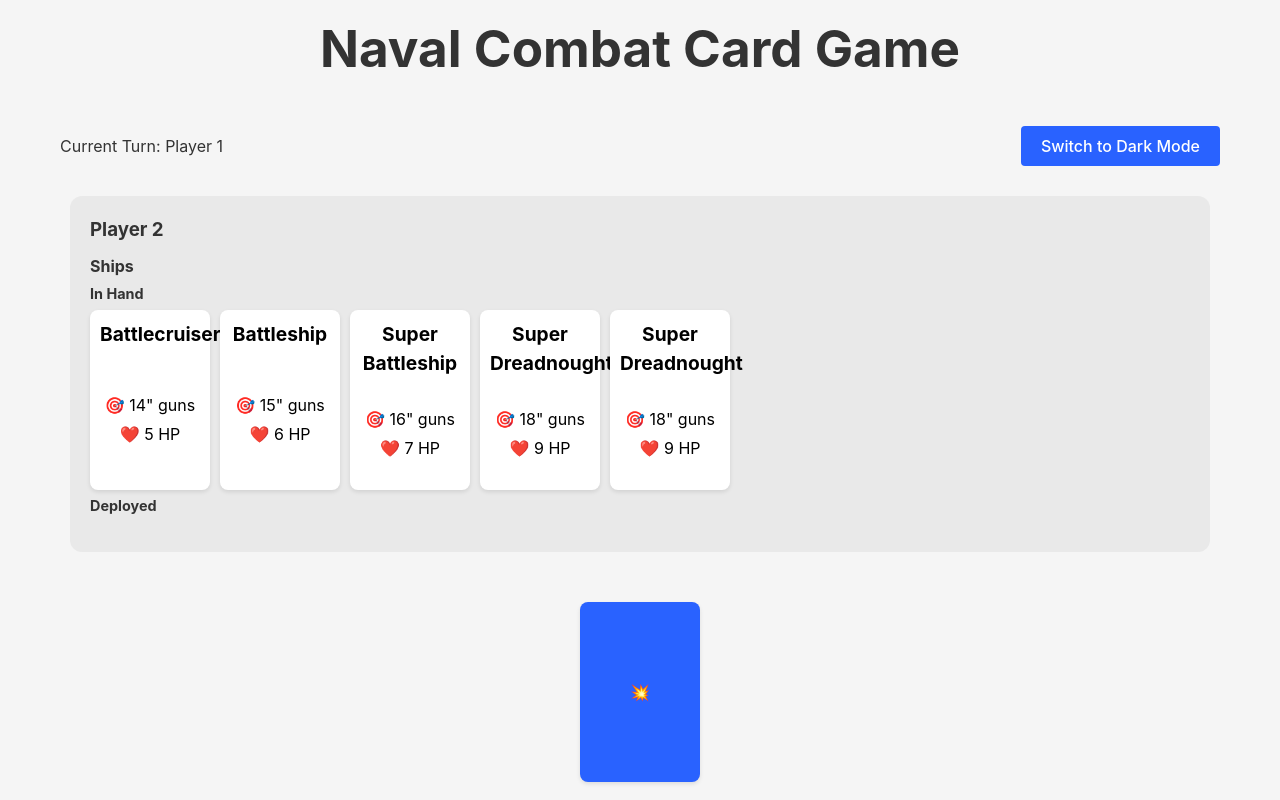
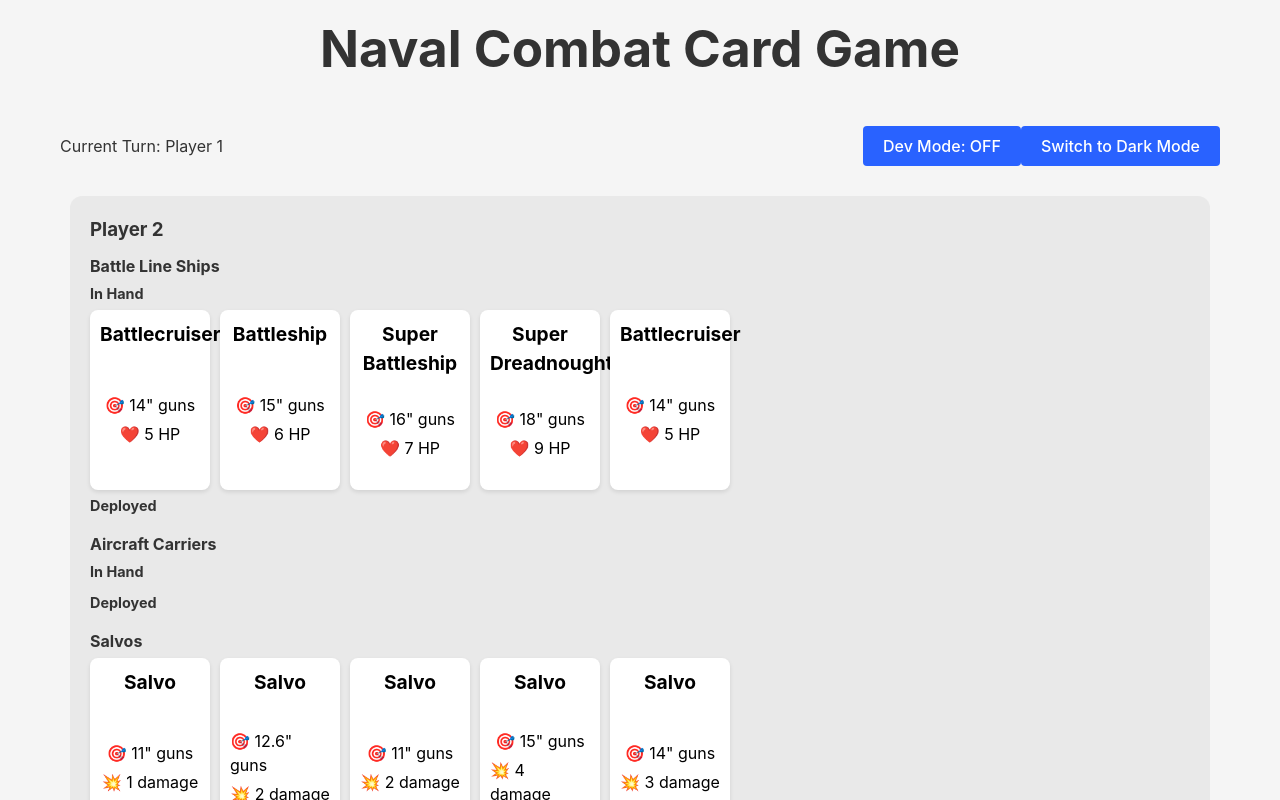
Before and after one commit to summersb/game, a React (Vite) app: page / in a window 1280 px wide. Both pictures are taken after a click on the button "Start Game". Shown: the top 800 px of the page. Built offline with nearby package versions, Linux system fonts and the light colour scheme.

Commit message:
Add dev mode functionality to Game component and enhance PlayerHand display for ship types. Implemented toggling for card visibility based on dev mode, separated normal ships and carriers in PlayerHand, and updated game logic to restrict targeting carriers when normal ships are present.

```diff
--- a/src/components/Game.tsx
+++ b/src/components/Game.tsx
@@ -55,8 +55,17 @@ const Controls = styled.div`
     margin-bottom: 20px;
 `;
 
+// Add new styled component for dev controls
+const DevControls = styled.div`
+    display: flex;
+    gap: 10px;
+    align-items: center;
+    margin-left: 20px;
+`;
+
 const Game: React.FC = () => {
     const { themeColors, toggleTheme, theme } = useTheme();
+    const [devMode, setDevMode] = useState(false);
     const [gameState, setGameState] = useState<GameState>({
         players: [],
         shipDeck: [],
@@ -72,20 +81,21 @@ const Game: React.FC = () => {
         const playDeck = createPlayDeck();
         const { playerShips, playerHands, remainingShipDeck, remainingPlayDeck } = dealInitialHands(shipDeck, playDeck, 2);
 
+        // Modify the initial setup to respect dev mode
         const players: Player[] = [
             {
                 id: '1',
                 name: 'Player 1',
-                ships: playerShips[0],
-                hand: playerHands[0],
+                ships: playerShips[0].map(ship => ({ ...ship, faceUp: devMode || ship.faceUp })),
+                hand: playerHands[0].map(card => ({ ...card, faceUp: devMode || card.faceUp })),
                 playedShips: [],
                 discardedSalvos: []
             },
             {
                 id: '2',
                 name: 'Player 2',
-                ships: playerShips[1],
-                hand: playerHands[1],
+                ships: playerShips[1].map(ship => ({ ...ship, faceUp: devMode || ship.faceUp })),
+                hand: playerHands[1].map(card => ({ ...card, faceUp: devMode || card.faceUp })),
                 playedShips: [],
                 discardedSalvos: []
             }
@@ -93,8 +103,8 @@ const Game: React.FC = () => {
 
         setGameState({
             players,
-            shipDeck: remainingShipDeck,
-            playDeck: remainingPlayDeck,
+            shipDeck: remainingShipDeck.map(ship => ({ ...ship, faceUp: devMode || ship.faceUp })),
+            playDeck: remainingPlayDeck.map(card => ({ ...card, faceUp: devMode || card.faceUp })),
             currentPlayerIndex: 0,
             gameStarted: true
         });
@@ -105,7 +115,7 @@ const Game: React.FC = () => {
 
         const newState = { ...gameState };
         const drawnCard = newState.playDeck.pop()!;
-        drawnCard.faceUp = true;
+        drawnCard.faceUp = devMode || true; // Make card face up in dev mode
 
         newState.players[newState.currentPlayerIndex].hand.push(drawnCard);
         setGameState(newState);
@@ -140,6 +150,14 @@ const Game: React.FC = () => {
             return;
         }
 
+        // Check if trying to target a carrier when other ships exist
+        const targetPlayer = gameState.players[(gameState.currentPlayerIndex + 1) % 2];
+        const normalShips = targetPlayer.playedShips.filter(s => s.type === 'normal');
+        if (selectedShip.type === 'carrier' && normalShips.length > 0) {
+            alert("Cannot target Aircraft Carriers while other ships remain!");
+            return;
+        }
+
         // Check if the salvo matches the selected ship's gun size
         if (salvo.gunSize !== selectedShip.gunSize) {
             alert("Salvo gun size must match the target ship's gun size!");
@@ -152,7 +170,6 @@ const Game: React.FC = () => {
         newState.players[gameState.currentPlayerIndex].discardedSalvos.push(salvo);
 
         // Find the target ship in the opponent's played ships
-        const targetPlayer = gameState.players[(gameState.currentPlayerIndex + 1) % 2];
         const shipIndex = targetPlayer.playedShips.findIndex(ship => ship === selectedShip);
 
         if (shipIndex !== -1) {
@@ -172,8 +189,9 @@ const Game: React.FC = () => {
             }
         }
 
-        // Check for game over
-        if (newState.players[(gameState.currentPlayerIndex + 1) % 2].playedShips.length === 0) {
+        // Check for game over - now includes checking both normal ships and carriers
+        const remainingShips = newState.players[(gameState.currentPlayerIndex + 1) % 2].playedShips;
+        if (remainingShips.length === 0) {
             alert(`${currentPlayer.name} wins!`);
             newState.gameStarted = false;
         } else {
@@ -186,7 +204,39 @@ const Game: React.FC = () => {
     };
 
     const selectShip = (ship: ShipCard) => {
+        const targetPlayer = gameState.players[(gameState.currentPlayerIndex + 1) % 2];
+        const normalShips = targetPlayer.playedShips.filter(s => s.type === 'normal');
+
+        // Only allow targeting carriers if no other ships remain
+        if (ship.type === 'carrier' && normalShips.length > 0) {
+            alert("Cannot target Aircraft Carriers while other ships remain!");
+            return;
+        }
+
         setSelectedShip(ship === selectedShip ? null : ship);
+    };
+
+    // Add function to toggle dev mode
+    const toggleDevMode = () => {
+        const newDevMode = !devMode;
+        setDevMode(newDevMode);
+
+        if (gameState.gameStarted) {
+            // Update all cards' visibility when toggling dev mode
+            const newState = {
+                ...gameState,
+                players: gameState.players.map(player => ({
+                    ...player,
+                    ships: player.ships.map(ship => ({ ...ship, faceUp: newDevMode || ship.faceUp })),
+                    hand: player.hand.map(card => ({ ...card, faceUp: newDevMode || card.faceUp })),
+                    playedShips: player.playedShips.map(ship => ({ ...ship, faceUp: newDevMode || ship.faceUp })),
+                    discardedSalvos: player.discardedSalvos.map(card => ({ ...card, faceUp: newDevMode || card.faceUp }))
+                })),
+                shipDeck: gameState.shipDeck.map(ship => ({ ...ship, faceUp: newDevMode || ship.faceUp })),
+                playDeck: gameState.playDeck.map(card => ({ ...card, faceUp: newDevMode || card.faceUp }))
+            };
+            setGameState(newState);
+        }
     };
 
     return (
@@ -202,9 +252,20 @@ const Game: React.FC = () => {
                         )}
                     </div>
                 )}
-                <Button themeColors={themeColors} onClick={toggleTheme}>
-                    Switch to {theme === 'light' ? 'Dark' : 'Light'} Mode
-                </Button>
+                <div style={{ display: 'flex', alignItems: 'center' }}>
+                    <DevControls>
+                        <Button
+                            themeColors={themeColors}
+                            onClick={toggleDevMode}
+                            style={{ backgroundColor: devMode ? themeColors.buttonHover : themeColors.buttonBackground }}
+                        >
+                            Dev Mode: {devMode ? 'ON' : 'OFF'}
+                        </Button>
+                    </DevControls>
+                    <Button themeColors={themeColors} onClick={toggleTheme}>
+                        Switch to {theme === 'light' ? 'Dark' : 'Light'} Mode
+                    </Button>
+                </div>
             </Controls>
             {gameState.gameStarted && (
                 <GameBoard>
@@ -218,7 +279,7 @@ const Game: React.FC = () => {
                         <DeckArea>
                             {gameState.playDeck.length > 0 && (
                                 <Card
-                                    card={{ gunSize: 11, damage: 0, faceUp: false } as SalvoCard}
+                                    card={{ gunSize: 11, damage: 0, faceUp: devMode } as SalvoCard}
                                     onClick={drawSalvo}
                                 />
                             )}
--- a/src/components/PlayerHand.tsx
+++ b/src/components/PlayerHand.tsx
@@ -60,6 +60,12 @@ const PlayerHand: React.FC<PlayerHandProps> = ({
 }) => {
     const { themeColors } = useTheme();
 
+    // Separate normal ships and carriers
+    const normalShips = player.playedShips.filter(ship => ship.type === 'normal');
+    const carriers = player.playedShips.filter(ship => ship.type === 'carrier');
+    const normalShipsInHand = player.ships.filter(ship => ship.type === 'normal');
+    const carriersInHand = player.ships.filter(ship => ship.type === 'carrier');
+
     return (
         <HandContainer themeColors={themeColors}>
             <PlayerName themeColors={themeColors}>
@@ -67,18 +73,18 @@ const PlayerHand: React.FC<PlayerHandProps> = ({
             </PlayerName>
             <Section>
                 <SectionTitle themeColors={themeColors}>
-                    Ships
+                    Battle Line Ships
                 </SectionTitle>
                 <SubSection>
                     <SubSectionTitle themeColors={themeColors}>In Hand</SubSectionTitle>
                     <CardsContainer>
-                        {player.ships.map((ship, index) => (
+                        {normalShipsInHand.map((ship, index) => (
                             <Card
                                 key={`hand-ship-${index}`}
                                 card={ship}
                                 onClick={() => {
                                     if (!isCurrentPlayer) return;
-                                    onCardClick && onCardClick(index);
+                                    onCardClick && onCardClick(player.ships.indexOf(ship));
                                 }}
                             />
                         ))}
@@ -87,7 +93,7 @@ const PlayerHand: React.FC<PlayerHandProps> = ({
                 <SubSection>
                     <SubSectionTitle themeColors={themeColors}>Deployed</SubSectionTitle>
                     <CardsContainer>
-                        {player.playedShips.map((ship, index) => (
+                        {normalShips.map((ship, index) => (
                             <Card
                                 key={`deployed-ship-${index}`}
                                 card={ship}
@@ -97,7 +103,44 @@ const PlayerHand: React.FC<PlayerHandProps> = ({
                     </CardsContainer>
                 </SubSection>
             </Section>
-            {isCurrentPlayer && (
+            <Section>
+                <SectionTitle themeColors={themeColors}>
+                    Aircraft Carriers
+                </SectionTitle>
+                <SubSection>
+                    <SubSectionTitle themeColors={themeColors}>In Hand</SubSectionTitle>
+                    <CardsContainer>
+                        {carriersInHand.map((ship, index) => (
+                            <Card
+                                key={`hand-carrier-${index}`}
+                                card={ship}
+                                onClick={() => {
+                                    if (!isCurrentPlayer) return;
+                                    onCardClick && onCardClick(player.ships.indexOf(ship));
+                                }}
+                            />
+                        ))}
+                    </CardsContainer>
+                </SubSection>
+                <SubSection>
+                    <SubSectionTitle themeColors={themeColors}>Deployed</SubSectionTitle>
+                    <CardsContainer>
+                        {carriers.map((ship, index) => (
+                            <Card
+                                key={`deployed-carrier-${index}`}
+                                card={ship}
+                                onClick={() => {
+                                    if (!isCurrentPlayer && onShipClick && normalShips.length === 0) {
+                                        onShipClick(ship);
+                                    } else if (!isCurrentPlayer && normalShips.length > 0) {
+                                        alert("Cannot target Aircraft Carriers while other ships remain!");
+                                    }
+                                }}
+                            />
+                        ))}
+                    </CardsContainer>
+                </SubSection>
+            </Section>
             <Section>
                 <SectionTitle themeColors={themeColors}>Salvos</SectionTitle>
                 <CardsContainer>
@@ -106,17 +149,17 @@ const PlayerHand: React.FC<PlayerHandProps> = ({
                             key={`salvo-${index}`}
                             card={salvo}
                             onClick={() => {
+                                if (!isCurrentPlayer) return;
                                 if (!selectedShip && onCardClick) {
                                     alert("Please select a target ship first!");
                                     return;
                                 }
-                                    onCardClick && onCardClick(index);
+                                onCardClick && onCardClick(player.ships.length + index);
                             }}
                         />
                     ))}
                 </CardsContainer>
             </Section>
-            )}
         </HandContainer>
     );
 };
--- a/src/types/game.ts
+++ b/src/types/game.ts
@@ -1,10 +1,12 @@
 export type GunSize = 11 | 12.6 | 14 | 15 | 16 | 18;
+export type ShipType = 'normal' | 'carrier';
 
 export interface ShipCard {
     gunSize: GunSize;
     hitPoints: number;
     name: string;
     faceUp: boolean;
+    type: ShipType;
 }
 
 export interface SalvoCard {
@@ -32,18 +34,62 @@ export interface GameState {
 
 export const createShipDeck = (): ShipCard[] => {
     const ships: ShipCard[] = [
+        // Aircraft Carriers (2 cards)
+        ...Array(2).fill(null).map(() => ({
+            gunSize: 14 as GunSize,
+            hitPoints: 8,
+            name: "Aircraft Carrier",
+            faceUp: false,
+            type: 'carrier' as ShipType
+        })),
         // 11-inch gun ships (10 cards)
-        ...Array(10).fill(null).map(() => ({ gunSize: 11 as GunSize, hitPoints: 3, name: "Light Cruiser", faceUp: false })),
+        ...Array(10).fill(null).map(() => ({
+            gunSize: 11 as GunSize,
+            hitPoints: 3,
+            name: "Light Cruiser",
+            faceUp: false,
+            type: 'normal' as ShipType
+        })),
         // 12.6-inch gun ships (10 cards)
-        ...Array(10).fill(null).map(() => ({ gunSize: 12.6 as GunSize, hitPoints: 4, name: "Heavy Cruiser", faceUp: false })),
+        ...Array(10).fill(null).map(() => ({
+            gunSize: 12.6 as GunSize,
+            hitPoints: 4,
+            name: "Heavy Cruiser",
+            faceUp: false,
+            type: 'normal' as ShipType
+        })),
         // 14-inch gun ships (12 cards)
-        ...Array(12).fill(null).map(() => ({ gunSize: 14 as GunSize, hitPoints: 5, name: "Battlecruiser", faceUp: false })),
+        ...Array(12).fill(null).map(() => ({
+            gunSize: 14 as GunSize,
+            hitPoints: 5,
+            name: "Battlecruiser",
+            faceUp: false,
+            type: 'normal' as ShipType
+        })),
         // 15-inch gun ships (8 cards)
-        ...Array(8).fill(null).map(() => ({ gunSize: 15 as GunSize, hitPoints: 6, name: "Battleship", faceUp: false })),
+        ...Array(8).fill(null).map(() => ({
+            gunSize: 15 as GunSize,
+            hitPoints: 6,
+            name: "Battleship",
+            faceUp: false,
+            type: 'normal' as ShipType
+        })),
         // 16-inch gun ships (8 cards)
-        ...Array(8).fill(null).map(() => ({ gunSize: 16 as GunSize, hitPoints: 7, name: "Super Battleship", faceUp: false })),
+        ...Array(8).fill(null).map(() => ({
+            gunSize: 16 as GunSize,
+            hitPoints: 7,
+            name: "Super Battleship",
+            faceUp: false,
+            type: 'normal' as ShipType
+        })),
         // 18-inch gun ships (6 cards)
-        ...Array(6).fill(null).map(() => ({ gunSize: 18 as GunSize, hitPoints: 9, name: "Super Dreadnought", faceUp: false })),
+        ...Array(6).fill(null).map(() => ({
+            gunSize: 18 as GunSize,
+            hitPoints: 9,
+            name: "Super Dreadnought",
+            faceUp: false,
+            type: 'normal' as ShipType
+        })),
     ];
 
     return shuffle(ships);
```
Lines whose indentation alone changed are shown as unchanged.
